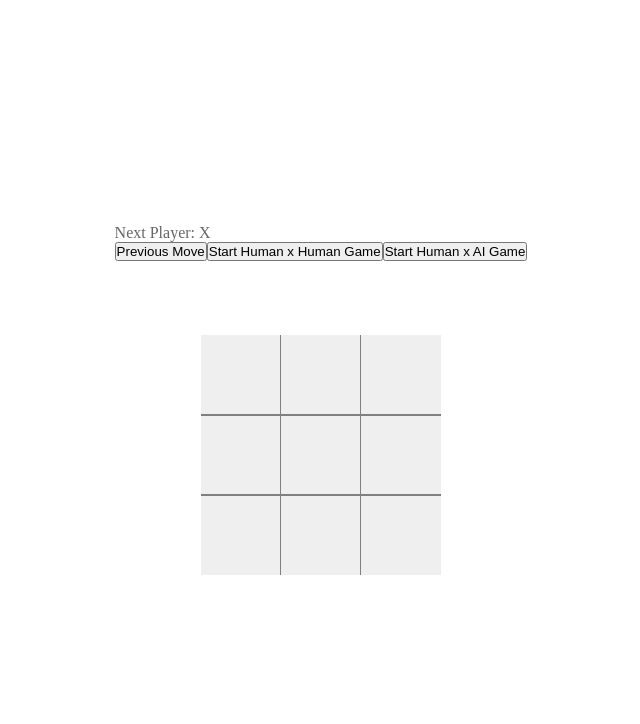
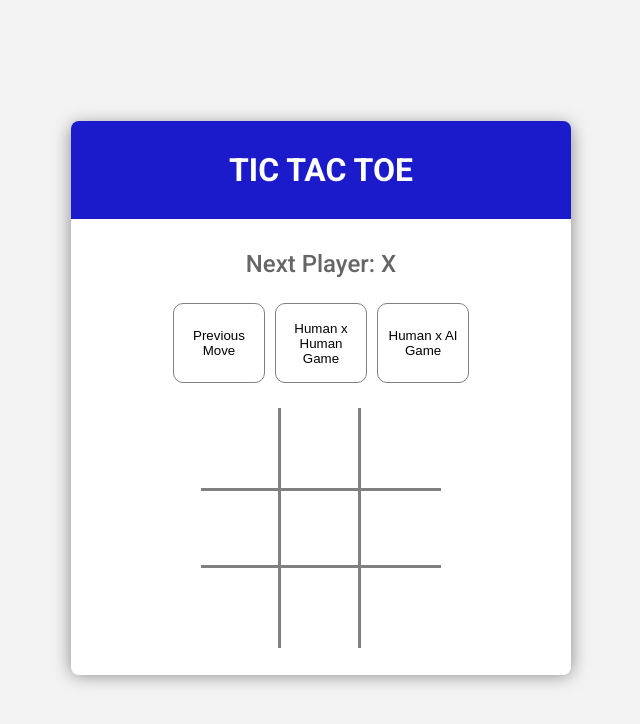
Before and after one commit to JulioLeonardo/javascript-react-tictactoe, a React (Create React App) app: page / in a window 1280 px wide. Shown: the top 724 px of the page, without its empty margins (319-959 px from the left). Built offline with nearby package versions, Linux system fonts and the light colour scheme.

Commit message:
Styled application inspired by Material UI

```diff
--- a/src/assets/styles/global.css
+++ b/src/assets/styles/global.css
@@ -1,3 +1,5 @@
+@import url("https://fonts.googleapis.com/css2?family=Roboto:wght@300;500;700;900&display=swap");
+
 * {
   margin: 0;
   padding: 0;
@@ -11,6 +13,8 @@ body,
   display: flex;
   flex-direction: column;
   justify-content: center;
+  background-color: rgb(243, 243, 243);
+  font-family: "Roboto", sans-serif;
 }
 
 #root {
@@ -21,8 +25,14 @@ body,
 button {
   outline: none;
   cursor: pointer;
+  border: none;
+  background: none;
+  text-align: center;
+  text-decoration: none;
+  padding: 10px;
 }
 
 button:hover {
   opacity: 0.8;
+  background-color: rgb(228, 228, 228);
 }
--- a/src/components/Board/styles.css
+++ b/src/components/Board/styles.css
@@ -8,6 +8,7 @@
 
 .board > button:nth-child(-n + 3) {
   border-top: none;
+  border-bottom: none;
 }
 
 .board > button:nth-child(3n) {
@@ -15,6 +16,7 @@
 }
 
 .board > button:nth-last-child(-n + 3) {
+  border-top: none;
   border-bottom: none;
 }
 
--- a/src/components/Game/index.js
+++ b/src/components/Game/index.js
@@ -80,6 +80,7 @@ export default function Game() {
 
   return (
     <div className="game">
+      <h1 className="title">TIC TAC TOE</h1>
       <div className="display-and-controls">
         <div className="display">
           <p>
@@ -92,13 +93,17 @@ export default function Game() {
         </div>
         <div className="controls">
           {humanGame && (
-            <button onClick={() => previousMove()}>Previous Move</button>
+            <button onClick={() => previousMove()}>
+              Previous <br /> Move
+            </button>
           )}
           <button onClick={() => startHumanVsHumanGame()}>
-            Start Human x Human Game
+            Human x Human <br />
+            Game
           </button>
           <button onClick={() => startHumanVsAIgame()}>
-            Start Human x AI Game
+            Human x AI <br />
+            Game
           </button>
         </div>
       </div>
--- a/src/components/Game/styles.css
+++ b/src/components/Game/styles.css
@@ -1,9 +1,62 @@
 .game {
+  background-color: #fff;
   height: 100vh;
-  max-height: 500px;
+  width: 90%;
+  max-width: 500px;
+  max-height: 550px;
   display: flex;
   flex-direction: column;
   align-items: center;
   justify-content: space-evenly;
   margin: 0 auto;
+  border-radius: 8px;
+  -webkit-box-shadow: 0px 0px 17px 0px rgba(96, 96, 96, 0.75);
+  -moz-box-shadow: 0px 0px 17px 0px rgba(96, 96, 96, 0.75);
+  box-shadow: 0px 0px 17px 0px rgba(96, 96, 96, 0.75);
 }
+
+.display p {
+  text-align: center;
+  font-size: 1.5rem;
+  padding: 25px;
+}
+
+.controls {
+  display: flex;
+  align-items: center;
+  justify-content: center;
+}
+
+.controls button {
+  min-height: 70px;
+  height: 80px;
+  width: 30%;
+  border: 1px solid gray;
+  border-radius: 10px;
+}
+
+.controls button:nth-child(2) {
+  margin-left: 10px;
+  margin-right: 10px;
+}
+
+.title {
+  display: inline-block;
+  width: 100%;
+  text-align: center;
+  padding: 30px;
+  margin-top: -30px;
+  margin-bottom: -20px;
+  color: #fff;
+  background-color: rgb(27, 27, 204);
+  border-radius: 8px 8px 0 0;
+}
+
+@media only screen and (max-width: 321px) {
+  .controls button {
+    height: 80px;
+    width: 70px;
+  }
+}
+@media only screen and (max-width: 321) {
+}
--- a/src/components/Square/styles.css
+++ b/src/components/Square/styles.css
@@ -1,5 +1,8 @@
 .square {
-  border: 1px solid gray;
+  display: flex;
+  align-items: center;
+  justify-content: center;
+  border: 3px solid gray;
   float: left;
   margin-right: -1px;
   margin-top: -1px;
```
